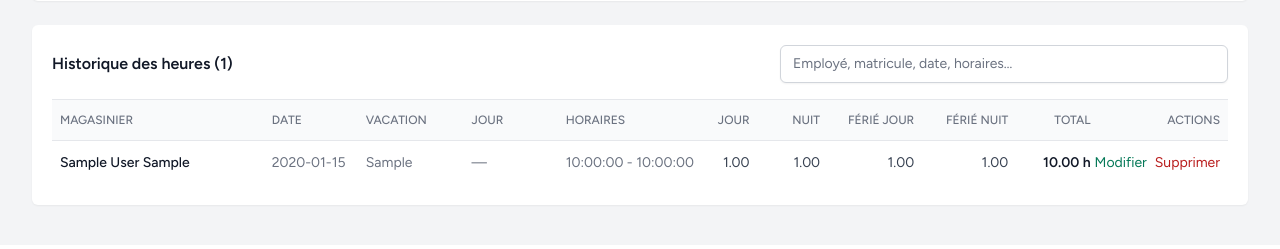
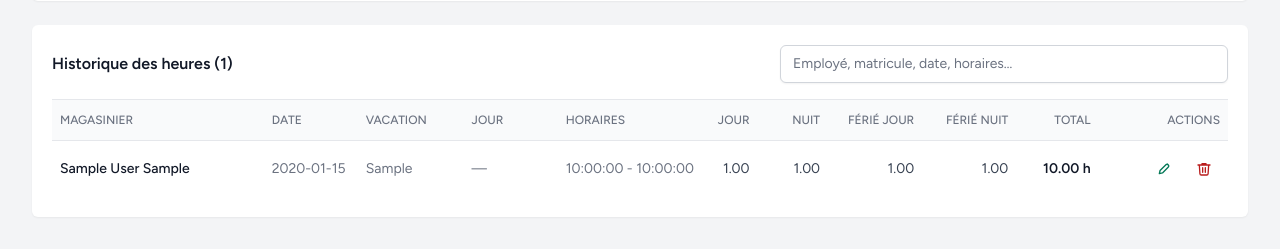
Before and after one commit to kuraf40/rh-manager, a Laravel app: page /hours in a window 1280 px wide. Shown: the part 555-804 px from the top of the page. Before the commit the page ends 762 px from the top, so only its background shows below. Run offline with Laravel 12, Linux system fonts and the light colour scheme; a user stored in the database is signed in; data comes from the database, SQL or seed files in the repository; tables that the repository leaves empty hold one stand-in row (values such as "Sample post"); style sheets or scripts are compiled from the project's sources; some libraries are stand-ins or nearby versions.

Commit message:
action modifier et supprimer transformer en icone + recherche sur anniversaire

```diff
--- a/resources/js/Pages/Discipline/Index.vue
+++ b/resources/js/Pages/Discipline/Index.vue
@@ -211,8 +211,16 @@ const getTypeBadge = (type) => {
                                 <td class="px-6 py-4 text-sm text-gray-500">{{ new Date(act.date_enregistrement).toLocaleDateString('fr-FR') }}</td>
                                 <td class="whitespace-nowrap px-6 py-4 text-right text-sm">
                                     <div class="flex justify-end gap-3">
-                                        <button type="button" class="text-emerald-700 hover:underline" @click="startEditing(act)">Modifier</button>
-                                        <button type="button" class="text-red-700 hover:underline" @click="deleteAction(act)">Supprimer</button>
+                                        <button type="button" aria-label="Modifier l’action disciplinaire" class="inline-flex h-8 w-8 items-center justify-center rounded text-emerald-700 hover:bg-emerald-50" @click="startEditing(act)">
+                                            <svg aria-hidden="true" class="h-4 w-4" fill="none" stroke="currentColor" viewBox="0 0 24 24">
+                                                <path stroke-linecap="round" stroke-linejoin="round" stroke-width="2" d="m16.862 4.487 1.651 1.651a2.121 2.121 0 0 1 0 3L9.75 17.9 5 19l1.1-4.75 8.763-8.763a2.121 2.121 0 0 1 3 0Z" />
+                                            </svg>
+                                        </button>
+                                        <button type="button" aria-label="Supprimer l’action disciplinaire" class="inline-flex h-8 w-8 items-center justify-center rounded text-red-700 hover:bg-red-50" @click="deleteAction(act)">
+                                            <svg aria-hidden="true" class="h-4 w-4" fill="none" stroke="currentColor" viewBox="0 0 24 24">
+                                                <path stroke-linecap="round" stroke-linejoin="round" stroke-width="2" d="M3 6h18m-2 0-.867 13.142A2 2 0 0 1 16.138 21H7.862a2 2 0 0 1-1.995-1.858L5 6m4 0V4h6v2m-5 4v7m4-7v7" />
+                                            </svg>
+                                        </button>
                                     </div>
                                 </td>
                             </tr>
--- a/resources/js/Pages/Employees/Birthdays.vue
+++ b/resources/js/Pages/Employees/Birthdays.vue
@@ -1,9 +1,31 @@
 <script setup>
 import AuthenticatedLayout from '@/Layouts/AuthenticatedLayout.vue';
 import { Head } from '@inertiajs/vue3';
+import { computed, ref } from 'vue';
 
-defineProps({
+const props = defineProps({
     birthdays: Array,
+});
+
+const search = ref('');
+const filteredBirthdays = computed(() => {
+    const query = search.value.trim().toLocaleLowerCase('fr');
+
+    if (!query) {
+        return props.birthdays;
+    }
+
+    return props.birthdays.filter((birthday) => {
+        const searchableValues = [
+            birthday.nom,
+            birthday.prenom,
+            birthday.matricule,
+            birthday.fonction,
+            birthday.date.split('-').reverse().join('/'),
+        ];
+
+        return searchableValues.some((value) => String(value || '').toLocaleLowerCase('fr').includes(query));
+    });
 });
 </script>
 
@@ -17,6 +39,18 @@ defineProps({
 
         <div class="py-8">
             <div class="mx-auto max-w-7xl space-y-4 px-4 sm:px-6 lg:px-8">
+                <div class="flex flex-wrap items-center justify-between gap-3 rounded-md bg-white p-4 shadow-sm">
+                    <label for="birthday-search" class="sr-only">Rechercher un anniversaire</label>
+                    <input
+                        id="birthday-search"
+                        v-model="search"
+                        type="search"
+                        placeholder="Nom, prénom, matricule ou fonction"
+                        class="w-full max-w-md rounded border-gray-300 text-sm focus:border-emerald-700 focus:ring-emerald-700"
+                    />
+                    <span class="text-sm text-gray-500">{{ filteredBirthdays.length }} anniversaire(s)</span>
+                </div>
+
                 <div class="overflow-hidden rounded-md bg-white shadow-sm">
                     <table class="min-w-full divide-y divide-gray-200">
                         <thead class="bg-gray-50">
@@ -28,7 +62,7 @@ defineProps({
                             </tr>
                         </thead>
                         <tbody class="divide-y divide-gray-100">
-                            <tr v-for="birthday in birthdays" :key="birthday.id">
+                            <tr v-for="birthday in filteredBirthdays" :key="birthday.id">
                                 <td class="whitespace-nowrap px-5 py-3 text-sm text-gray-700">
                                     {{ birthday.date.split('-').reverse().join('/') }}
                                 </td>
@@ -41,9 +75,9 @@ defineProps({
                                     {{ birthday.daysUntil === 0 ? "Aujourd'hui" : `${birthday.daysUntil} j` }}
                                 </td>
                             </tr>
-                            <tr v-if="birthdays.length === 0">
+                            <tr v-if="filteredBirthdays.length === 0">
                                 <td colspan="4" class="px-5 py-10 text-center text-sm text-gray-500">
-                                    Aucun anniversaire à afficher.
+                                    {{ search ? 'Aucun anniversaire correspondant.' : 'Aucun anniversaire à afficher.' }}
                                 </td>
                             </tr>
                         </tbody>
--- a/resources/js/Pages/Employees/Index.vue
+++ b/resources/js/Pages/Employees/Index.vue
@@ -139,7 +139,11 @@ const toggleStatus = (employee) => {
                                     </span>
                                 </td>
                                 <td class="whitespace-nowrap px-4 py-3 text-right">
-                                    <button type="button" class="mr-3 text-sm font-medium text-emerald-800 hover:underline" @click="openEdit(emp)">Modifier</button>
+                                    <button type="button" :aria-label="`Modifier ${emp.nom} ${emp.prenom}`" class="mr-2 inline-flex h-8 w-8 items-center justify-center rounded text-emerald-800 hover:bg-emerald-50" @click="openEdit(emp)">
+                                        <svg aria-hidden="true" class="h-4 w-4" fill="none" stroke="currentColor" viewBox="0 0 24 24">
+                                            <path stroke-linecap="round" stroke-linejoin="round" stroke-width="2" d="m16.862 4.487 1.651 1.651a2.121 2.121 0 0 1 0 3L9.75 17.9 5 19l1.1-4.75 8.763-8.763a2.121 2.121 0 0 1 3 0Z" />
+                                        </svg>
+                                    </button>
                                     <button type="button" class="text-sm text-gray-600 hover:underline" @click="toggleStatus(emp)">{{ emp.actif ? 'Désactiver' : 'Réactiver' }}</button>
                                 </td>
                             </tr>
--- a/resources/js/Pages/Hours/Index.vue
+++ b/resources/js/Pages/Hours/Index.vue
@@ -407,8 +407,16 @@ const deleteHour = (item) => {
                                 <td class="whitespace-nowrap px-2 py-3 text-right text-xs font-semibold text-gray-900 sm:text-sm">{{ formatHours(item.total_heures) }} h</td>
                                 <td class="sticky right-0 whitespace-nowrap bg-white px-2 py-3 text-right text-xs sm:text-sm">
                                     <div class="flex justify-end gap-2">
-                                        <button type="button" class="text-emerald-700 hover:underline" @click="startEditing(item)">Modifier</button>
-                                        <button type="button" class="text-red-700 hover:underline" @click="deleteHour(item)">Supprimer</button>
+                                        <button type="button" :aria-label="`Modifier la saisie du ${item.date_enreg}`" class="inline-flex h-8 w-8 items-center justify-center rounded text-emerald-700 hover:bg-emerald-50" @click="startEditing(item)">
+                                            <svg aria-hidden="true" class="h-4 w-4" fill="none" stroke="currentColor" viewBox="0 0 24 24">
+                                                <path stroke-linecap="round" stroke-linejoin="round" stroke-width="2" d="m16.862 4.487 1.651 1.651a2.121 2.121 0 0 1 0 3L9.75 17.9 5 19l1.1-4.75 8.763-8.763a2.121 2.121 0 0 1 3 0Z" />
+                                            </svg>
+                                        </button>
+                                        <button type="button" :aria-label="`Supprimer la saisie du ${item.date_enreg}`" class="inline-flex h-8 w-8 items-center justify-center rounded text-red-700 hover:bg-red-50" @click="deleteHour(item)">
+                                            <svg aria-hidden="true" class="h-4 w-4" fill="none" stroke="currentColor" viewBox="0 0 24 24">
+                                                <path stroke-linecap="round" stroke-linejoin="round" stroke-width="2" d="M3 6h18m-2 0-.867 13.142A2 2 0 0 1 16.138 21H7.862a2 2 0 0 1-1.995-1.858L5 6m4 0V4h6v2m-5 4v7m4-7v7" />
+                                            </svg>
+                                        </button>
                                     </div>
                                 </td>
                             </tr>
--- a/resources/js/Pages/Users/Index.vue
+++ b/resources/js/Pages/Users/Index.vue
@@ -65,8 +65,16 @@ const deleteUser = (user) => {
                                     {{ user.employee ? `${user.employee.nom} ${user.employee.prenom} (${user.employee.matricule})` : 'Aucun' }}
                                 </td>
                                 <td class="whitespace-nowrap px-4 py-3 text-right text-sm">
-                                    <Link :href="route('users.edit', user.id)" class="mr-3 font-medium text-emerald-800 hover:underline">Modifier</Link>
-                                    <button type="button" class="text-gray-600 hover:underline" @click="deleteUser(user)">Supprimer</button>
+                                    <Link :href="route('users.edit', user.id)" :aria-label="`Modifier le compte de ${user.name}`" class="mr-2 inline-flex h-8 w-8 items-center justify-center rounded text-emerald-800 hover:bg-emerald-50">
+                                        <svg aria-hidden="true" class="h-4 w-4" fill="none" stroke="currentColor" viewBox="0 0 24 24">
+                                            <path stroke-linecap="round" stroke-linejoin="round" stroke-width="2" d="m16.862 4.487 1.651 1.651a2.121 2.121 0 0 1 0 3L9.75 17.9 5 19l1.1-4.75 8.763-8.763a2.121 2.121 0 0 1 3 0Z" />
+                                        </svg>
+                                    </Link>
+                                    <button type="button" :aria-label="`Supprimer le compte de ${user.name}`" class="inline-flex h-8 w-8 items-center justify-center rounded text-red-700 hover:bg-red-50" @click="deleteUser(user)">
+                                        <svg aria-hidden="true" class="h-4 w-4" fill="none" stroke="currentColor" viewBox="0 0 24 24">
+                                            <path stroke-linecap="round" stroke-linejoin="round" stroke-width="2" d="M3 6h18m-2 0-.867 13.142A2 2 0 0 1 16.138 21H7.862a2 2 0 0 1-1.995-1.858L5 6m4 0V4h6v2m-5 4v7m4-7v7" />
+                                        </svg>
+                                    </button>
                                 </td>
                             </tr>
                             <tr v-if="users.data.length === 0">
```
